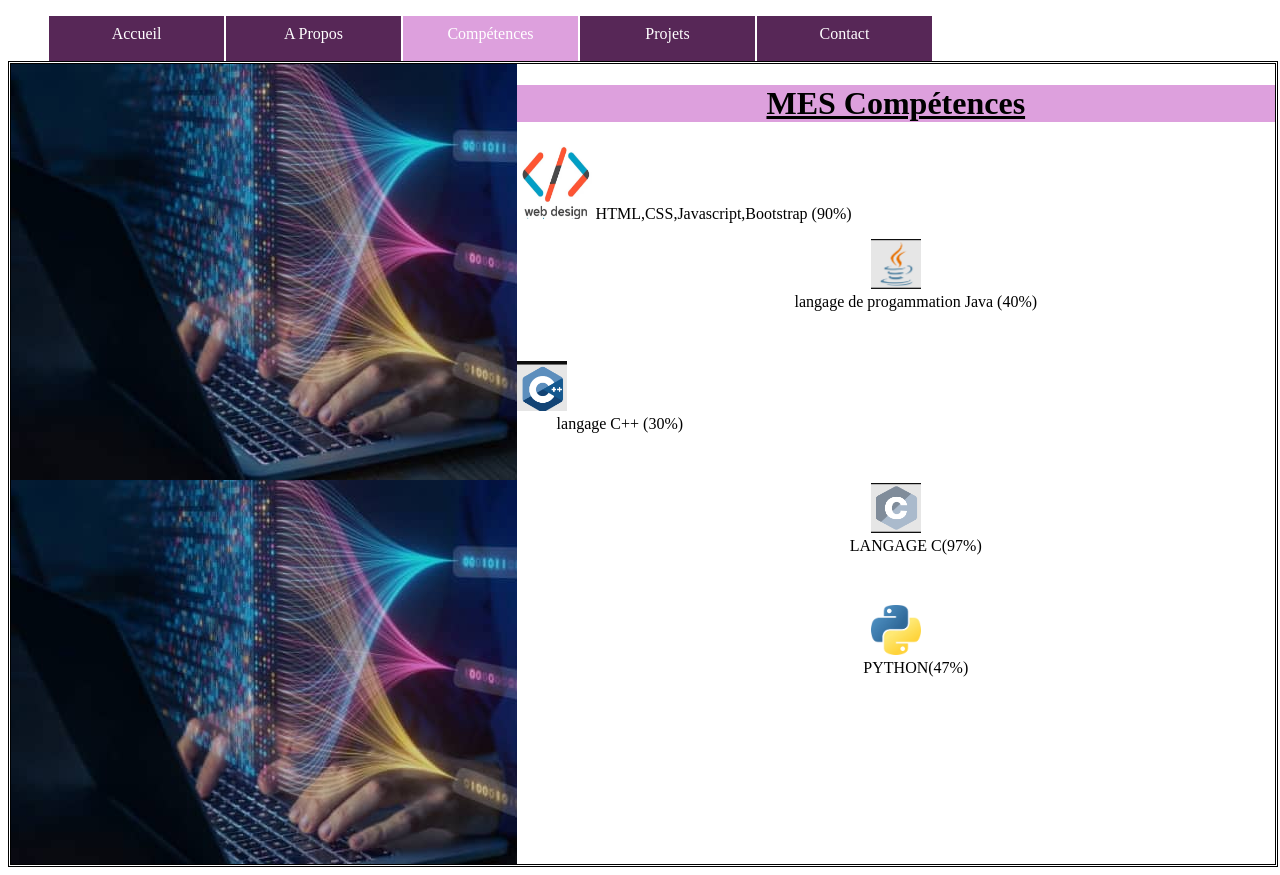
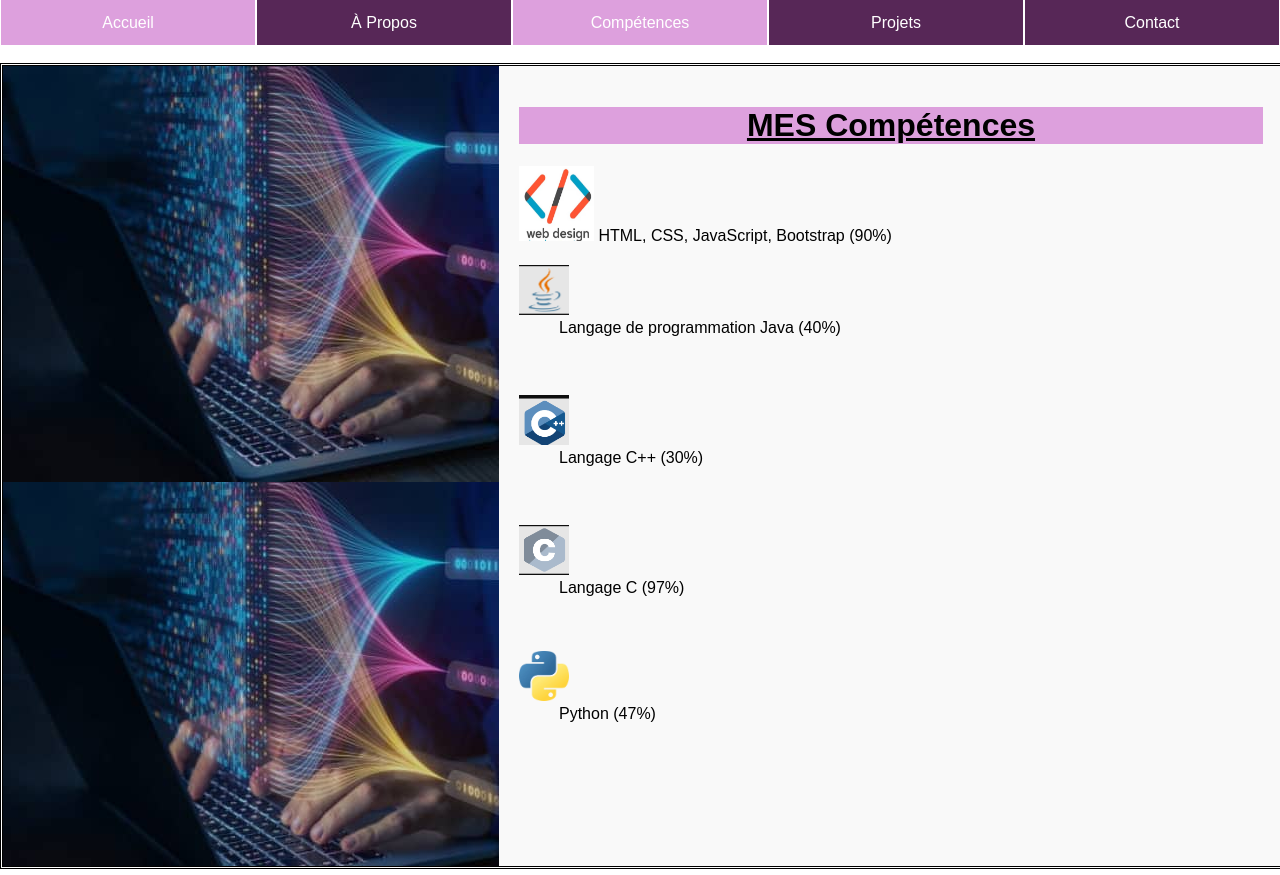
Before and after one commit to Awadiouf-eng/mywebsite, a plain HTML site: page html/Competence.html in a window 1280 px wide. Drawn offline with Linux system fonts and the light colour scheme.

Commit message:
Update Competence.html

```diff
--- a/html/Competence.html
+++ b/html/Competence.html
@@ -5,109 +5,118 @@
     <meta name="viewport" content="width=device-width, initial-scale=1.0">
     <title>Compétences</title>
     <style>
-     nav li{
-        float: left;
-        width: 175px;
+        body {
+            margin: 0;
+            padding: 0;
+            font-family: Arial, sans-serif;
+        }
+        nav ul {
+            display: flex;
+            flex-wrap: wrap;
+            justify-content: center;
+            padding: 0;
+            margin: 0;
+            list-style: none;
+            background-color: rgb(87, 39, 87);
+        }
+        nav li {
+            flex: 1 0 150px;
             height: 45px;
-        background-color: rgb(87, 39, 87);
             text-align: center;
             border-left: 1px solid white;
             border-right: 1px solid white;
             line-height: 35px;
-        list-style:  none;
         }
-    nav a{
+        nav a {
             color: rgb(255, 255, 255);
-       text-decoration:  none;
-        display: black;
+            text-decoration: none;
+            display: block;
+            padding: 5px 0;
         }
-    nav li a:hover{
+        nav li:hover {
             background-color: plum;
-    color: #ebebea;
         }
-   #left{
+        #left {
             background: url(../images/comp.jpg);
             min-height: 100vh;
             width: 40%;
         }
-   #main-content{
-    text-align:center;
-    min-height: 100vh;
+        #main-content {
             display: flex;
             width: 100%;
             border-style: double;
+            min-height: 100vh;
         }
-   #right{
-    min-height:100vh ;
+        #right {
             width: 60%;
+            padding: 20px;
+            background-color: #f9f9f9;
         }
-   #des {
-    text-align: left;
+        #des, #ds, #ses, #ces {
+            margin: 20px 0;
         }
-   #ds{
-    text-align: center;
-
-   }
-   #ses{
-    text-align: justify;
-   }
-   #ces{
-    text-align: center;
-   }
-   h1:hover{
-    background-color:plum;
+        h1:hover {
+            background-color: plum;
             text-align: center;
         }
         #right h1 {
             background-color: plum;
+            text-align: center;
         }
-   span:hover{
+        span:hover {
             background-color: plum;
         }
-
+        @media (max-width: 768px) {
+            #left, #right {
+                width: 100%;
+                float: none;
+            }
+            #main-content {
+                flex-direction: column;
+            }
+        }
     </style>
 </head>
 <body>
     <nav>
         <ul>
             <li><a href="../index.html">Accueil</a></li>
-            <li><a href="A_propos.html">A Propos</a></li>
+            <li><a href="A_propos.html">À Propos</a></li>
             <li style="background-color: plum;"><a href="#">Compétences</a></li>
             <li><a href="projet.html">Projets</a></li>
             <li><a href="Contact.html">Contact</a></li>
         </ul>
     </nav><br>
     <div id="main-content">
-    <div id="left">
-    </div>
+        <div id="left"></div>
         <div id="right">
             <h1><u>MES Compétences</u></h1>
             <p id="des">
                 <img src="../images/web.jpg" alt="" width="75px" height="75px">
-            HTML,CSS,Javascript,Bootstrap (90%)
+                HTML, CSS, JavaScript, Bootstrap (90%)
             </p>
             <div id="ds">
                 <dl>
                     <dt><img src="../images/Java.png" alt="" width="50px" height="50px"></dt>
-            <dd>langage de progammation Java (40%)</dd>
+                    <dd>Langage de programmation Java (40%)</dd>
                 </dl>
             </div><br>
             <div id="ses">
                 <dl>
                     <dt><img src="../images/c++.png" alt="" width="50px" height="50px"></dt>
-            <dd>langage C++ (30%)</dd>
+                    <dd>Langage C++ (30%)</dd>
                 </dl>
             </div><br>
             <div id="ces">
                 <dl>
-            <dt><img src="../images/ccc.png" alt="" width="50px" height="50px" ></dt>
-             <dd>LANGAGE C(97%)</dd>
+                    <dt><img src="../images/ccc.png" alt="" width="50px" height="50px"></dt>
+                    <dd>Langage C (97%)</dd>
                 </dl>
             </div><br>
             <div>
                 <dl>
                     <dt><img src="../images/py.webp" alt="" width="50px" height="50px"></dt>
-           <dd> PYTHON(47%)</dd>
+                    <dd>Python (47%)</dd>
                 </dl>
             </div>
         </div>
```
Lines whose indentation alone changed are shown as unchanged.
